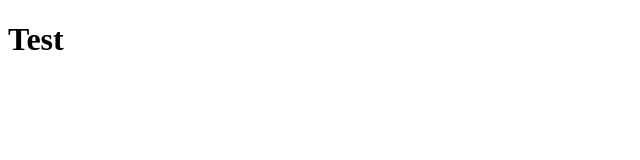
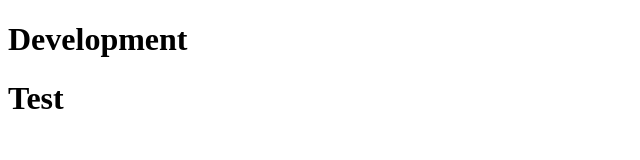
Before and after one commit to pabloafranco/repositorio, a plain HTML site: page index.html in a window 1280 px wide. Shown: the whole page, without its empty margins (0-640 px from the left). Drawn offline with Linux system fonts and the light colour scheme.

Commit message:
se agrega un cambio a development

```diff
--- a/index.html
+++ b/index.html
@@ -7,6 +7,7 @@
     <title>Document</title>
 </head>
 <body>
+    <h1>Development</h1>
     <h1>Test</h1>
 </body>
 </html>
```
